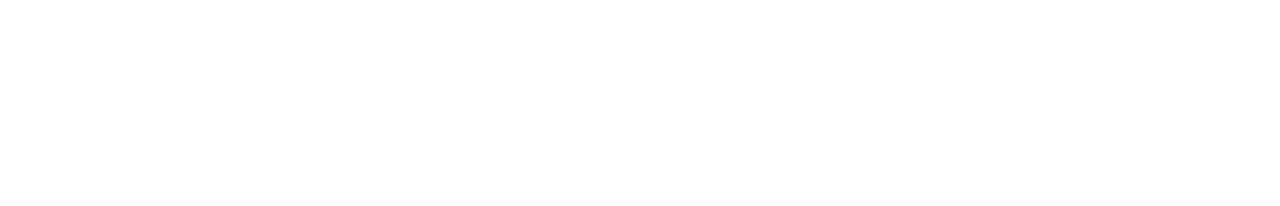
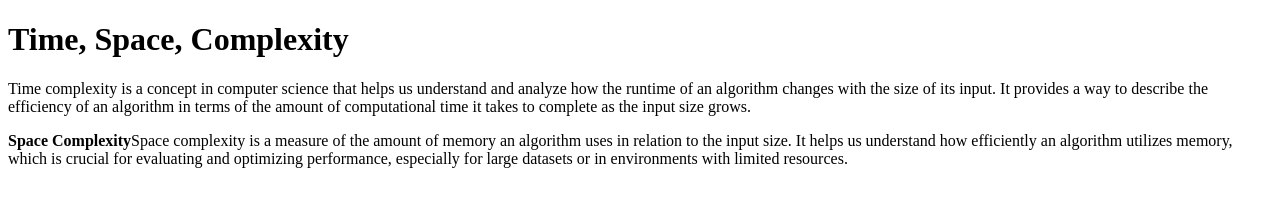
Before and after one commit to acciojob/time-and-space-complexity-dnyaneshwarwagh0072, a website: page main.html in a window 1280 px wide. Drawn offline with Linux system fonts and the light colour scheme.

Commit message:
created a submission

```diff
--- a/main.html
+++ b/main.html
@@ -7,7 +7,9 @@
 </head>
 
 <body>
-	<!-- the entire body must be written by student -->
+	<h1>Time, Space, Complexity</h1>
+	<p>Time complexity is a concept in computer science that helps us understand and analyze how the runtime of an algorithm changes with the size of its input. It provides a way to describe the efficiency of an algorithm in terms of the amount of computational time it takes to complete as the input size grows.</p>
+	<p><b>Space Complexity</b>Space complexity is a measure of the amount of memory an algorithm uses in relation to the input size. It helps us understand how efficiently an algorithm utilizes memory, which is crucial for evaluating and optimizing performance, especially for large datasets or in environments with limited resources.</p>
     <script type="text/javascript" src="./script.js">
 </script>
 
```
